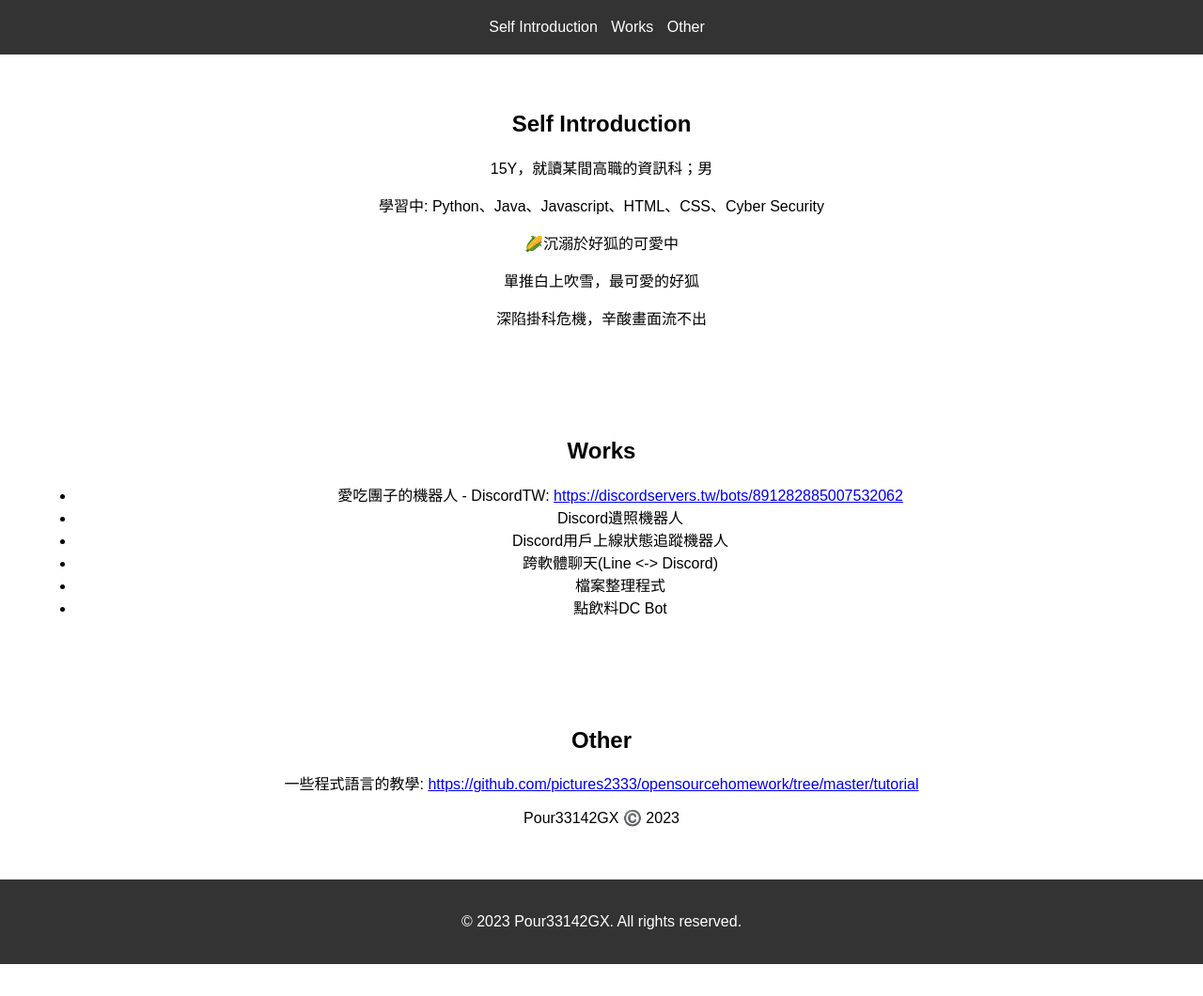
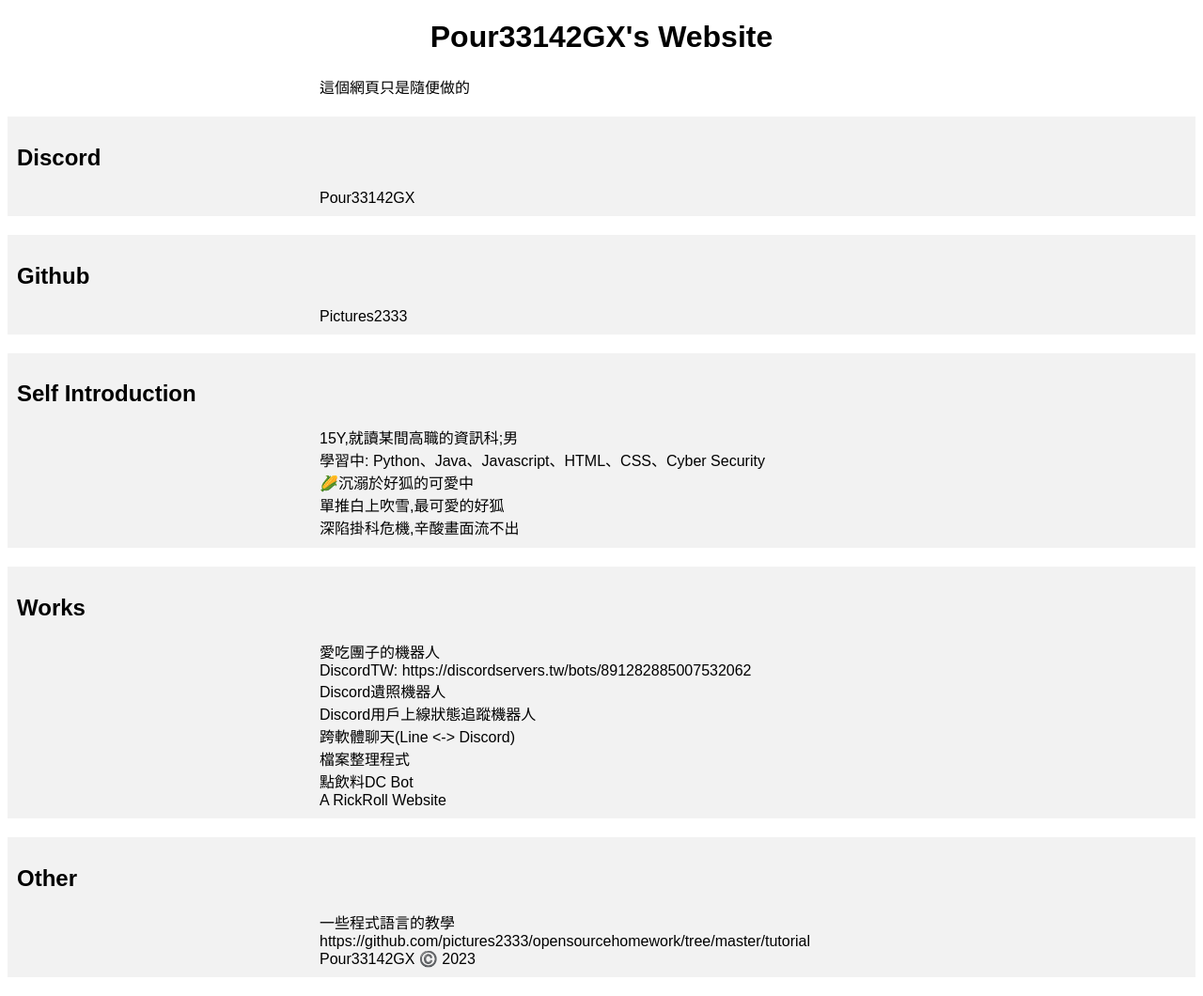
Before and after one commit to catlover7211/catlover.github.io, a plain HTML site: page index.html in a window 1280 px wide. Shown: the whole page at 94% size. Before the commit the page ends 1026 px from the top, so only its background shows below. Drawn offline with Linux system fonts and the light colour scheme.

Commit message:
Update index.html

```diff
--- a/index.html
+++ b/index.html
@@ -2,89 +2,80 @@
 <html>
 <head>
 <title>Pour33142GX's Website</title>
+
 <style>
 body {
   font-family: Arial, sans-serif;
-      margin: 0;
-      padding: 0;
 }
 
-    header {
-      background-color: #333;
-      color: #fff;
-      padding: 20px;
+h1 {
   text-align: center;
 }
 
-    nav ul {
-      list-style-type: none;
-      margin: 0;
-      padding: 0;
+p {
+  max-width: 600px;
+  margin: 0 auto;
 }
 
-    nav ul li {
-      display: inline;
-      margin-right: 10px;
+.section {
+  margin: 20px 0;
+  padding: 10px;
+  background-color: #f2f2f2;
 }
 
-    nav ul li a {
-      color: #fff;
-      text-decoration: none;
-    }
+</style>
 
-    section {
-      padding: 40px;
-      text-align: center;
-    }
-
-    footer {
-      background-color: #333;
-      color: #fff;
-      padding: 20px;
-      text-align: center;
-    }
-  </style>
 </head>
 <body>
-  <header>
-    <nav>
-      <ul>
-        <li><a href="#introduction">Self Introduction</a></li>
-        <li><a href="#works">Works</a></li>
-        <li><a href="#other">Other</a></li>
-      </ul>
-    </nav>
-  </header>
 
-  <section id="introduction">
-    <h1>Self Introduction</h1>
-    <p>15Y，就讀某間高職的資訊科；男</p>
-    <p>學習中: Python、Java、Javascript、HTML、CSS、Cyber Security</p>
-    <p>🌽沉溺於好狐的可愛中</p>
-    <p>單推白上吹雪，最可愛的好狐</p>
-    <p>深陷掛科危機，辛酸畫面流不出</p>
-  </section>
+<h1>Pour33142GX's Website</h1>
 
-  <section id="works">
-    <h1>Works</h1>
-    <ul>
-      <li>愛吃團子的機器人 - DiscordTW: <a href="https://discordservers.tw/bots/891282885007532062">https://discordservers.tw/bots/891282885007532062</a></li>
-      <li>Discord遺照機器人</li>
-      <li>Discord用戶上線狀態追蹤機器人</li>
-      <li>跨軟體聊天(Line <-> Discord)</li>
-      <li>檔案整理程式</li>
-      <li>點飲料DC Bot</li>
-    </ul>
-  </section>
+<p>這個網頁只是隨便做的</p>
 
-  <section id="other">
-    <h1>Other</h1>
-    <p>一些程式語言的教學: <a href="https://github.com/pictures2333/opensourcehomework/tree/master/tutorial">https://github.com/pictures2333/opensourcehomework/tree/master/tutorial</a></p>
+<div class="section">
+<h2>Discord</h2>
+<p>Pour33142GX</p>
+</div>
+
+<div class="section">
+<h2>Github</h2>
+<p>Pictures2333</p>
+</div>
+
+<div class="section">
+<h2>Self Introduction</h2>
+<p>15Y,就讀某間高職的資訊科;男<br>
+學習中: Python、Java、Javascript、HTML、CSS、Cyber Security</p>
+
+<p>🌽沉溺於好狐的可愛中<br>
+單推白上吹雪,最可愛的好狐</p>
+
+<p>深陷掛科危機,辛酸畫面流不出</p>
+</div>
+
+<div class="section">
+<h2>Works</h2>
+
+<p>愛吃團子的機器人<br>
+DiscordTW: https://discordservers.tw/bots/891282885007532062</p>
+
+<p>Discord遺照機器人<br>
+Discord用戶上線狀態追蹤機器人<br>
+跨軟體聊天(Line <-> Discord)<br>
+檔案整理程式<br>
+點飲料DC Bot</p>
+
+<p>A RickRoll Website</p>
+</div>
+
+<div class="section">
+<h2>Other</h2>
+
+<p>一些程式語言的教學<br>
+https://github.com/pictures2333/opensourcehomework/tree/master/tutorial</p>
+
 <p>Pour33142GX ©️ 2023</p>
-  </section>
+</div>
 
-  <footer>
-    <p>&copy; 2023 Pour33142GX. All rights reserved.</p>
-  </footer>
 </body>
 </html>
```
Lines whose indentation alone changed are shown as unchanged.
